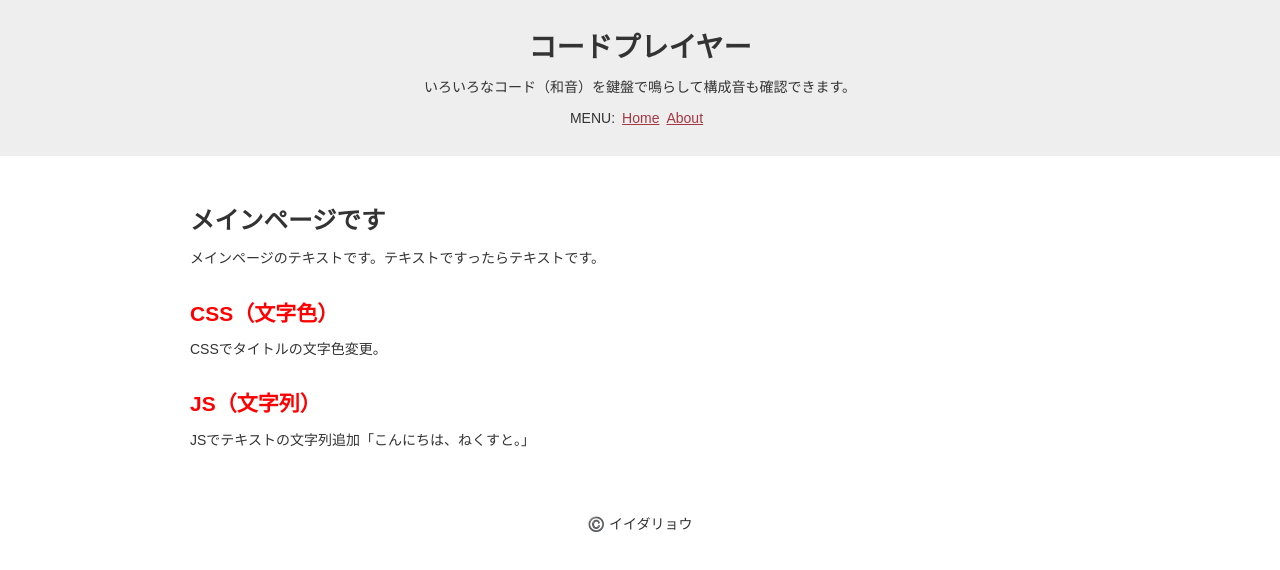
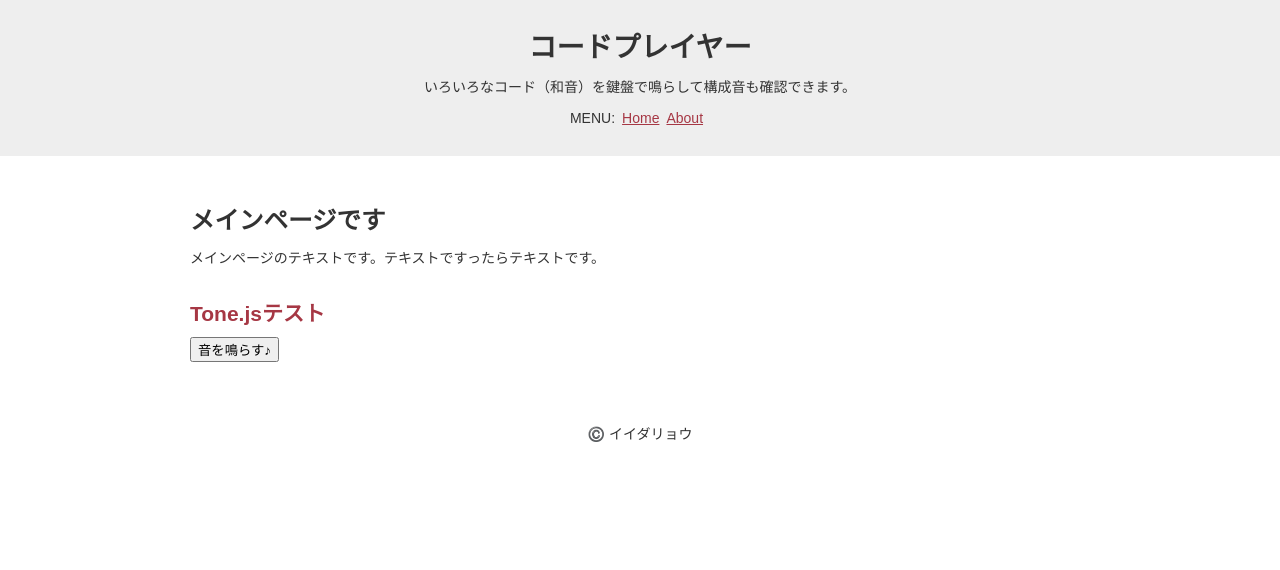
Before and after one commit to ryo-i/chord-player, a Next.js app: page / in a window 1280 px wide. Shown: the top 570 px of the page. Built offline with nearby package versions, Linux system fonts and the light colour scheme.

Commit message:
ページ上で音を鳴らすテスト #2

```diff
--- a/components/Inner.tsx
+++ b/components/Inner.tsx
@@ -1,7 +1,7 @@
 import React, { useState, useEffect }  from 'react';
 import styled from 'styled-components';
-import { hello } from '../modules/hello/hello';
 import { inner } from '../data/data.json';
+import * as Tone from 'tone';
 
 
 // CSS in JS
@@ -17,26 +17,25 @@ function Inner() {
   const [text, setText] = useState('へんじがない、ただのしかばねのようだ。');
 
   useEffect(() => {
-    hello();
+    // ページ読み込み時の処理
   });
+
+  // Tone.js Test
+  const toneJsTest = () => {
+    //create a synth and connect it to the main output (your speakers)
+    const synth = new Tone.Synth().toDestination();
+
+    //play a middle 'C' for the duration of an 8th note
+    synth.triggerAttackRelease("C4", "8n");
+  };
 
   // JSX
   return (
     <>
-      {
-        // inner.length >= 5 // test
-        inner.length >= 1
-          ? inner.map((inner, index) =>
-            <section key={ index }>
-              <H2>{ inner.title }</H2>
-              <p dangerouslySetInnerHTML={{ __html: inner.text }}></p>
-            </section>
-          )
-          : <section>
-              <h2>{ title }</h2>
-              <p>{ text }</p>
-          </section>
-      }
+      <section>
+            <h2>Tone.jsテスト</h2>
+            <button onClick={toneJsTest}>音を鳴らす♪</button>
+      </section>
     </>
   );
 }
```
Also changed, not shown: 1 other file (tests, documents, lock files or other folders).
